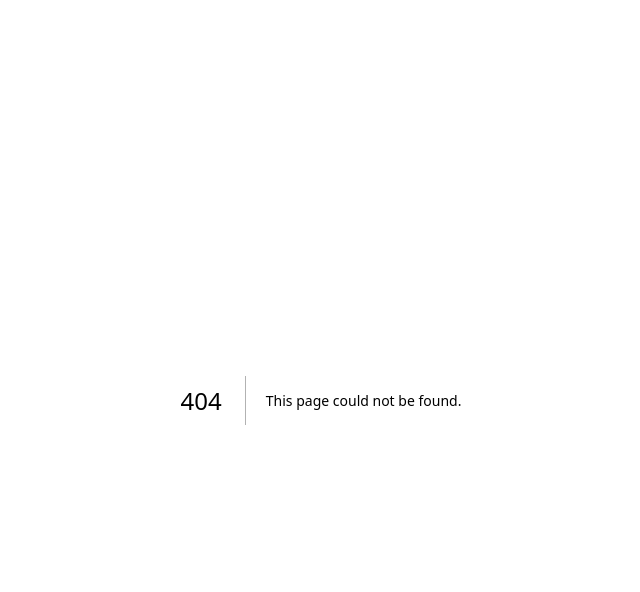
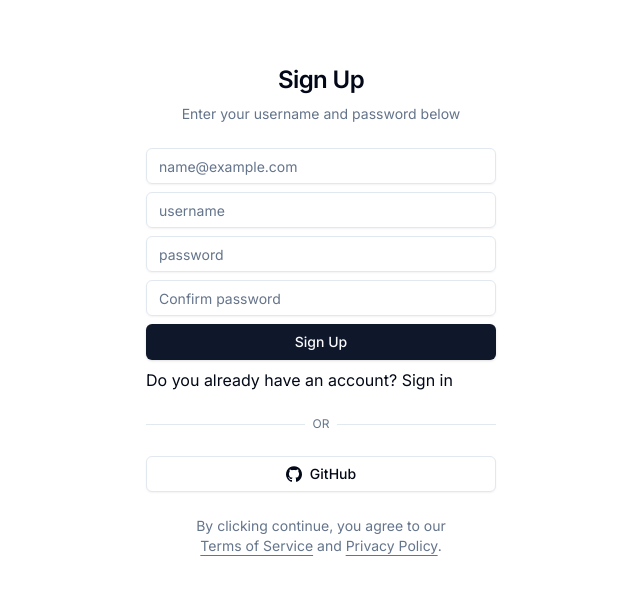
Before and after one commit to kang-theo/shadcn-admin-template, a Next.js app: page /auth/register in a window 1280 px wide. Before the commit this address had no page. Shown: the top 592 px of the page, without its empty margins (319-959 px from the left). Built offline with nearby package versions, Linux system fonts and the light colour scheme; no server answers.

Commit message:
Add register page

```diff
--- /dev/null
+++ b/src/app/auth/register/page.tsx
@@ -0,0 +1,32 @@
+import { Metadata } from "next";
+import React from "react";
+import TermAndPrivacy from "@/components/common/TermAndPrivacy";
+
+import { UserAuthForm } from "@/components/auth/AuthForm";
+
+export const metadata: Metadata = {
+  title: "Shadcn admin starter authentication",
+  description:
+    "Authentication forms built using the shadcn, tailwind, next.js etc.",
+};
+
+function Register() {
+  return (
+    <div className='container h-full flex-col items-center justify-center md:grid lg:max-w-none p-8'>
+      <div className='lg:p-8'>
+        <div className='mx-auto flex w-full flex-col justify-center space-y-6 sm:w-[350px]'>
+          <div className='flex flex-col space-y-2 text-center'>
+            <h1 className='text-2xl font-semibold tracking-tight'>Sign Up</h1>
+            <p className='text-sm text-muted-foreground'>
+              Enter your username and password below
+            </p>
+          </div>
+          <UserAuthForm type='signup' />
+          <TermAndPrivacy />
+        </div>
+      </div>
+    </div>
+  );
+}
+
+export default Register;
```
